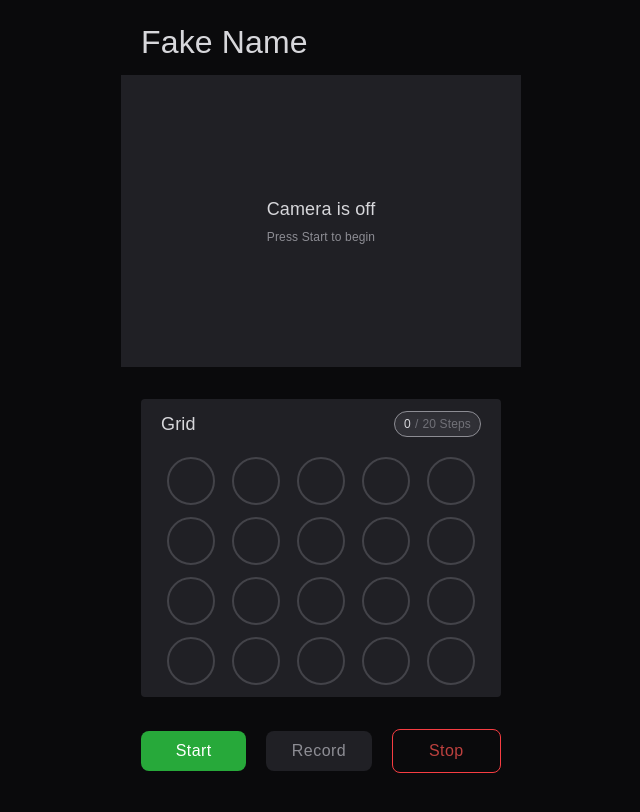
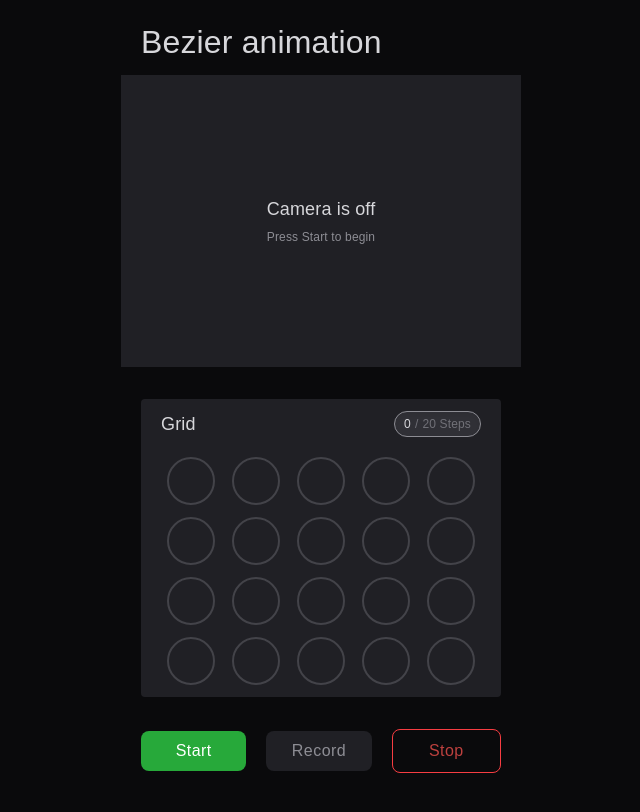
Before and after one commit to recondesigns/simon-thing, a Next.js app: page / in a window 1280 px wide. Shown: the whole page, without its empty margins (319-959 px from the left). Built offline with nearby package versions, Linux system fonts and the light colour scheme; a web font is replaced by a local one; what @mui/material-nextjs would draw is missing.

Commit message:
Rename the app title to "Bezier animation"
Changes the header H1 (via the Header title default) and the document
<title> metadata. Both stories that pinned the old title are updated to match.

```diff
--- a/src/app/layout.tsx
+++ b/src/app/layout.tsx
@@ -5,7 +5,7 @@ import styles from "./layout.module.css";
 import "./globals.css";
 
 export const metadata: Metadata = {
-  title: "Fake Name",
+  title: "Bezier animation",
   description: "A Simon-style memory game",
 };
 
--- a/src/components/organisms/Header/Header.tsx
+++ b/src/components/organisms/Header/Header.tsx
@@ -8,7 +8,7 @@ export interface HeaderProps {
   title?: string;
 }
 
-export default function Header({ title = "Fake Name" }: HeaderProps) {
+export default function Header({ title = "Bezier animation" }: HeaderProps) {
   const theme = useTheme();
 
   return (
```
Also changed, not shown: 2 other files (tests, documents, lock files or other folders).
